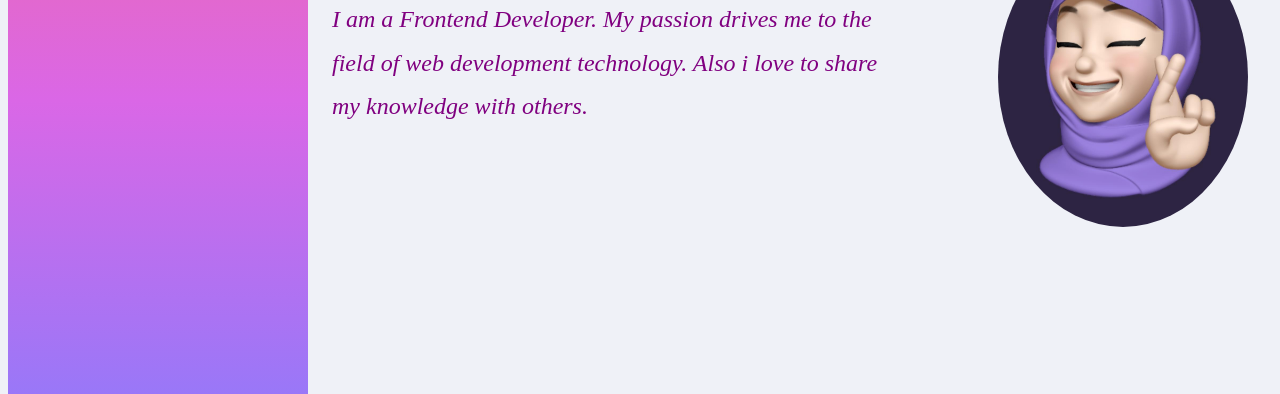
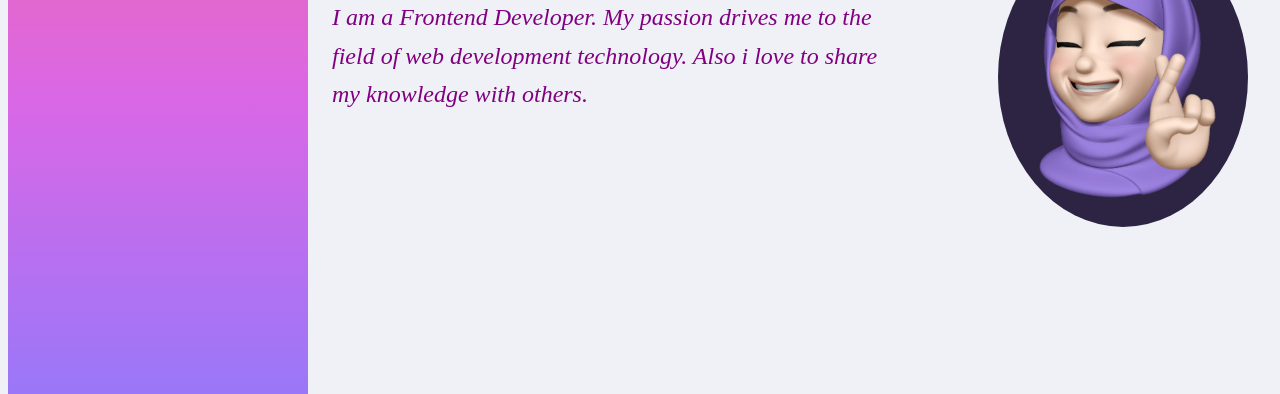
Before and after one commit to Yasmeen1999/yasmeen1999.github.io, a plain HTML site: page index.html in a window 1280 px wide. Shown: the part 308-702 px from the top of the page. Drawn offline with Linux system fonts and the light colour scheme.

Commit message:
updated my portfolio

```diff
--- a/css/main.css
+++ b/css/main.css
@@ -1,5 +1,5 @@
 body{
-  background-color: aliceblue;
+
    background: #EFF1F7;
 }
 
@@ -76,12 +76,12 @@ nav li a:hover{
     color:#373d46;
 }
 .hero p{
-    /* font-weight: 300; */
-    line-height: 1.8em;
+    font-weight: 300;
+    line-height: 1.6em;
     color:purple;
 
 }
-.socialmedia{
+.socialmedia {
     display: flex;
  justify-content: space-evenly;
  list-style: none;
```
